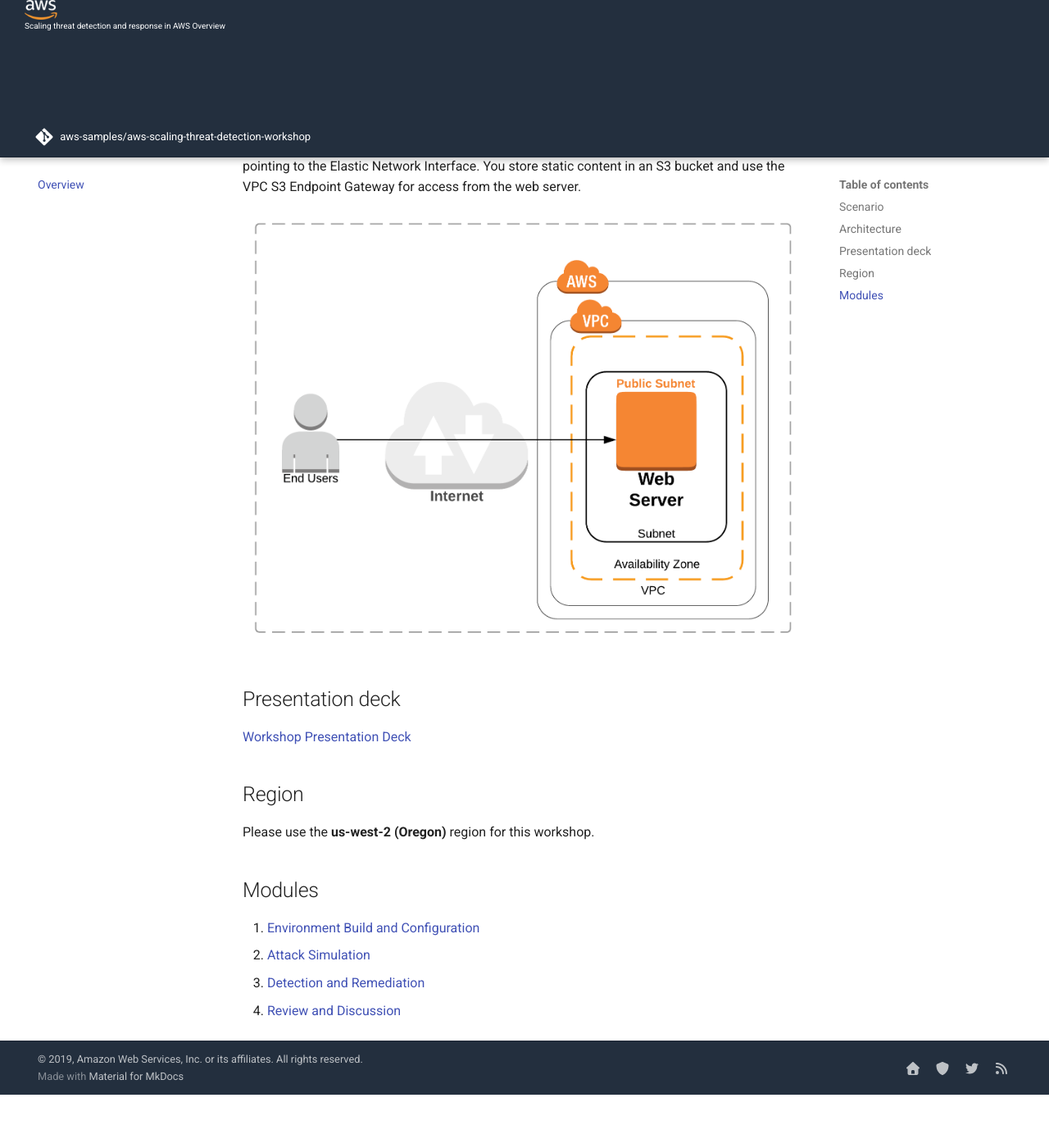
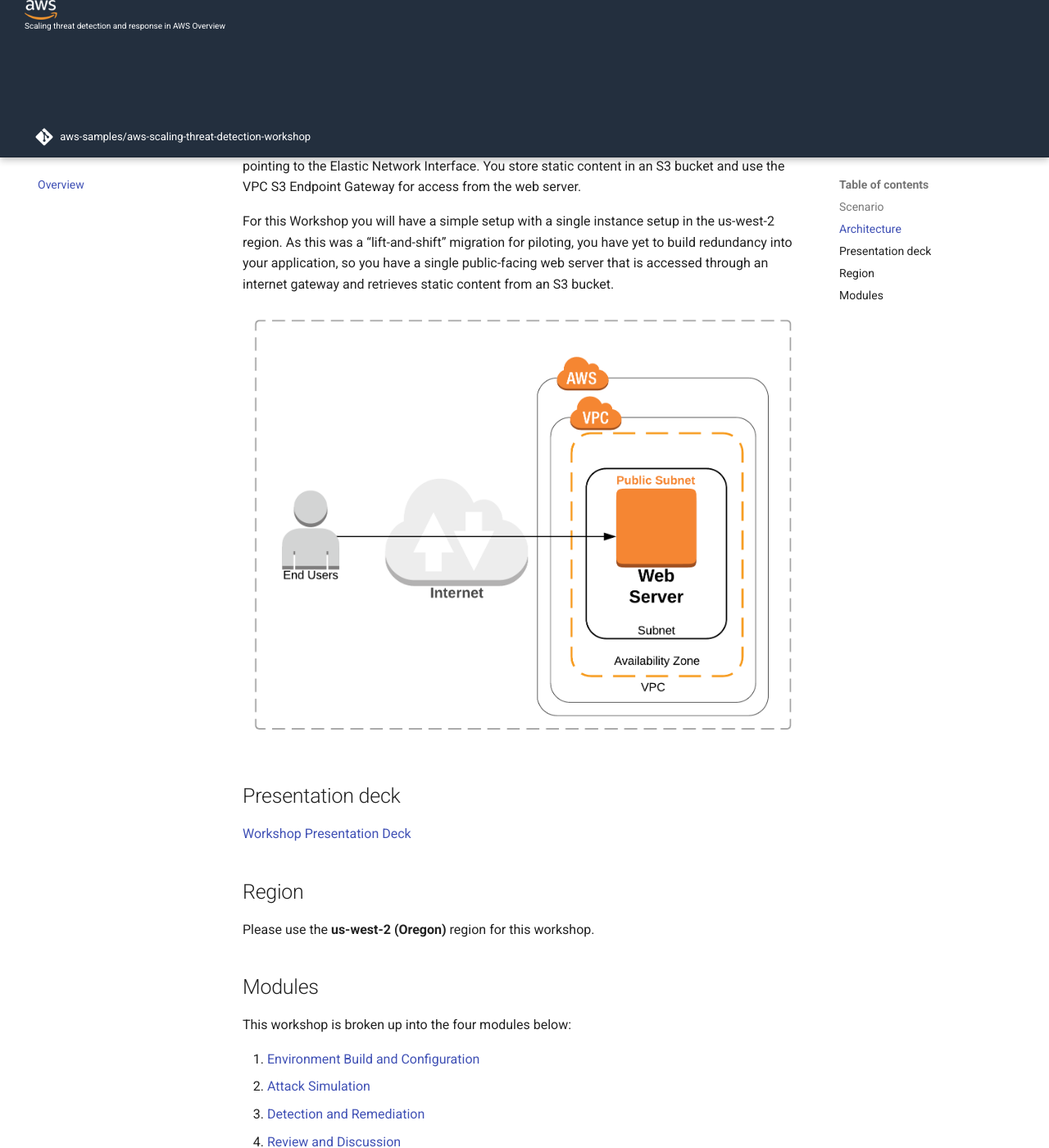
Before and after one commit to robnolen/aws-scaling-threat-detection-workshop, an MkDocs documentation site: the page built from docs/index.md, in a window 1280 px wide and 1400 px high, scrolled down 860 px. Shown: the whole window at 82% size. Built offline with MkDocs 1.6.1 and Material for MkDocs 9.7.7, drawn with Linux system fonts in a browser that asks for light colours; comment, search, counter and statistics services are not loaded; before the commit the page ends 2195 px from its top, so only the background shows below that.

Commit message:
Minor fix

```diff
--- a/docs/index.md
+++ b/docs/index.md
@@ -16,6 +16,8 @@
 
 For this Workshop you will have a single instance setup in the us-west-2 region. As this was a “lift-and-shift” migration for piloting, you have yet to build redundancy into your application, so you have a single public-facing web server. The web server has access to the Internet Gateway through an Elastic Network Interface. Customers access your web server through a DNS entry pointing to the Elastic Network Interface. You store static content in an S3 bucket and use the VPC S3 Endpoint Gateway for access from the web server.
 
+For this Workshop you will have a simple setup with a single instance setup in the us-west-2 region. As this was a “lift-and-shift” migration for piloting, you have yet to build redundancy into your application, so you have a single public-facing web server that is accessed through an internet gateway and retrieves static content from an S3 bucket.
+
 ![Architecture](./images/diagram-basic-arch.png "Workload Architecture")
 
 ## Presentation deck
@@ -25,6 +27,9 @@
 Please use the **us-west-2 (Oregon)** region for this workshop.
 
 ## Modules
+
+This workshop is broken up into the four modules below:
+
 1. [Environment Build and Configuration](./01-environment-setup.md)
 2. [Attack Simulation](./02-attack-simulation.md)
 3. [Detection and Remediation](./03-detection-and-remediation.md)
```
